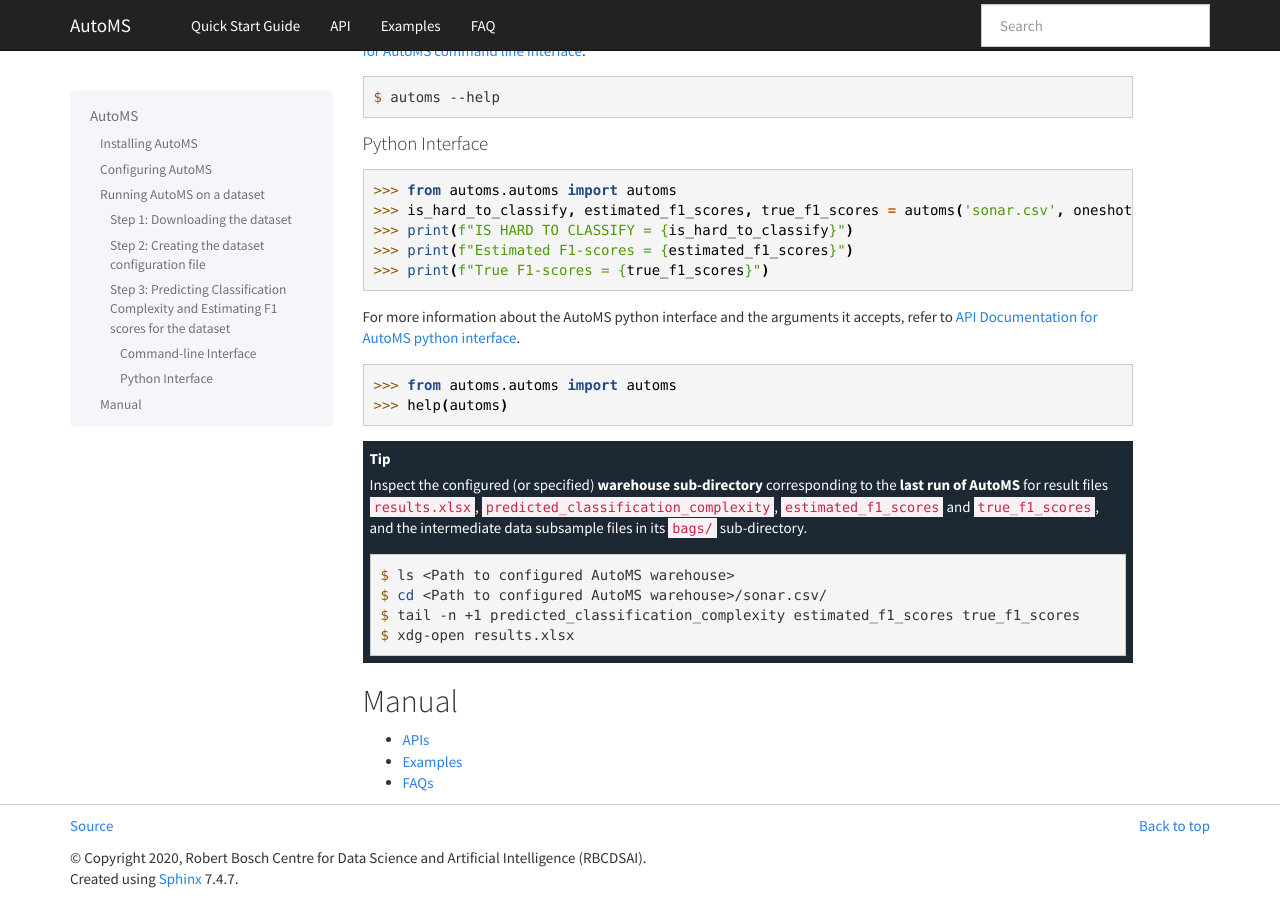
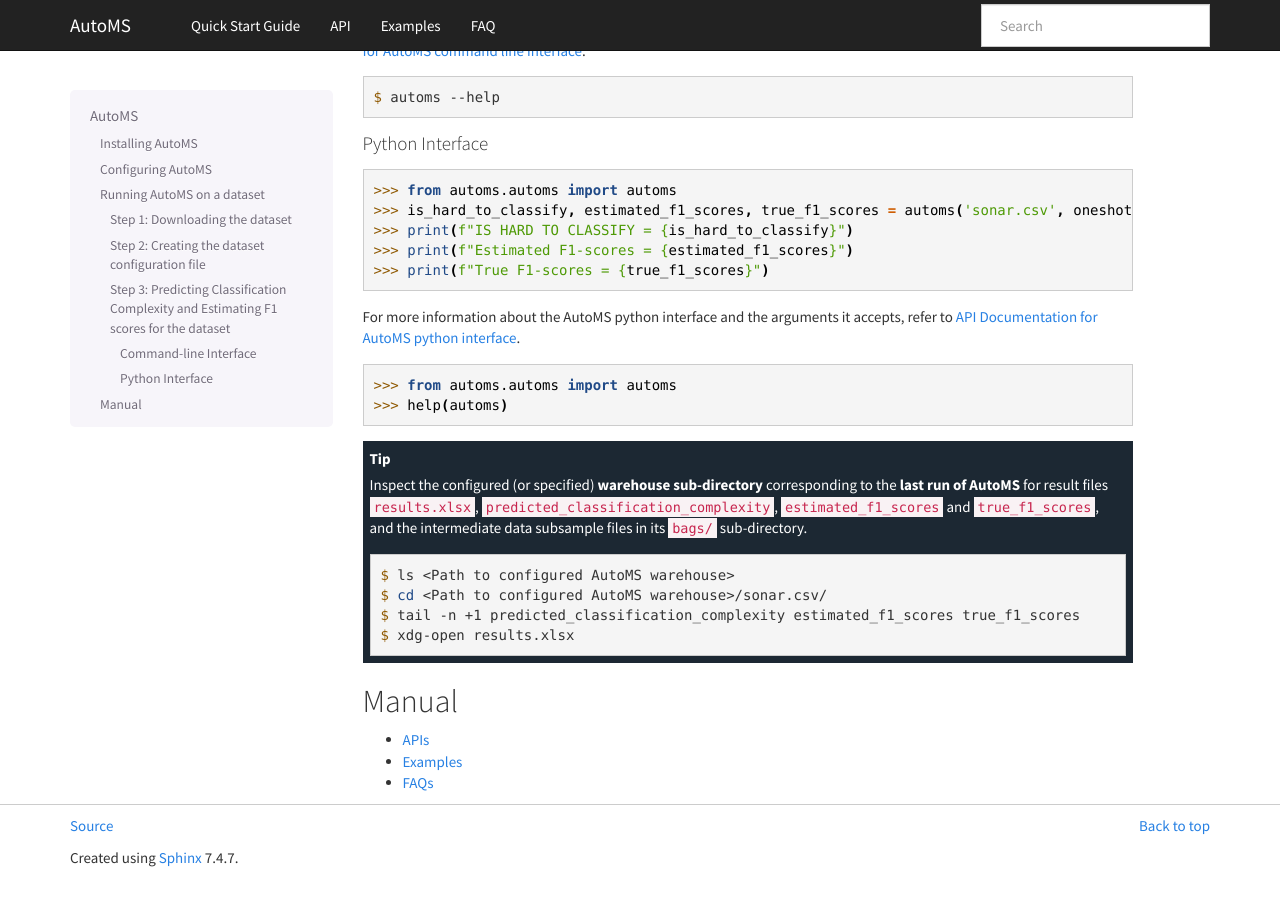
Before and after one commit to BUDDI-AI/CIAMS, a Sphinx documentation site: the page built from docs/index.rst, in a window 1280 px wide and 900 px high, scrolled down 2764 px. Built offline with Sphinx 7.4.7, drawn with Linux system fonts in a browser that asks for light colours; after the commit the page ends 3643 px from its top, so only the background shows below that.

Commit message:
Remove copyright info from sphinx documentation footer

```diff
--- a/docs/conf.py
+++ b/docs/conf.py
@@ -30,7 +30,6 @@
 # -- Project information -----------------------------------------------------
 
 project = 'AutoMS'
-copyright = '2020, Robert Bosch Centre for Data Science and Artificial Intelligence (RBCDSAI)'
 author = 'Sudarsun Santhiappan <mail@sudarsun.in>, Nitin Shravan <ntnshrav@gmail.com>, Mukesh Reghu <reghu.mukesh@gmail.com>'
 
 # The full version, including alpha/beta/rc tags
@@ -135,6 +134,9 @@
 # Add any paths that contain custom themes here, relative to this directory.
 html_theme_path = sphinx_bootstrap_theme.get_html_theme_path()
 
+# Remove the copyright info from footer
+html_show_copyright = False
+
 # Add any paths that contain custom static files (such as style sheets) here,
 # relative to this directory. They are copied after the builtin static files,
 # so a file named "default.css" will overwrite the builtin "default.css".
```
